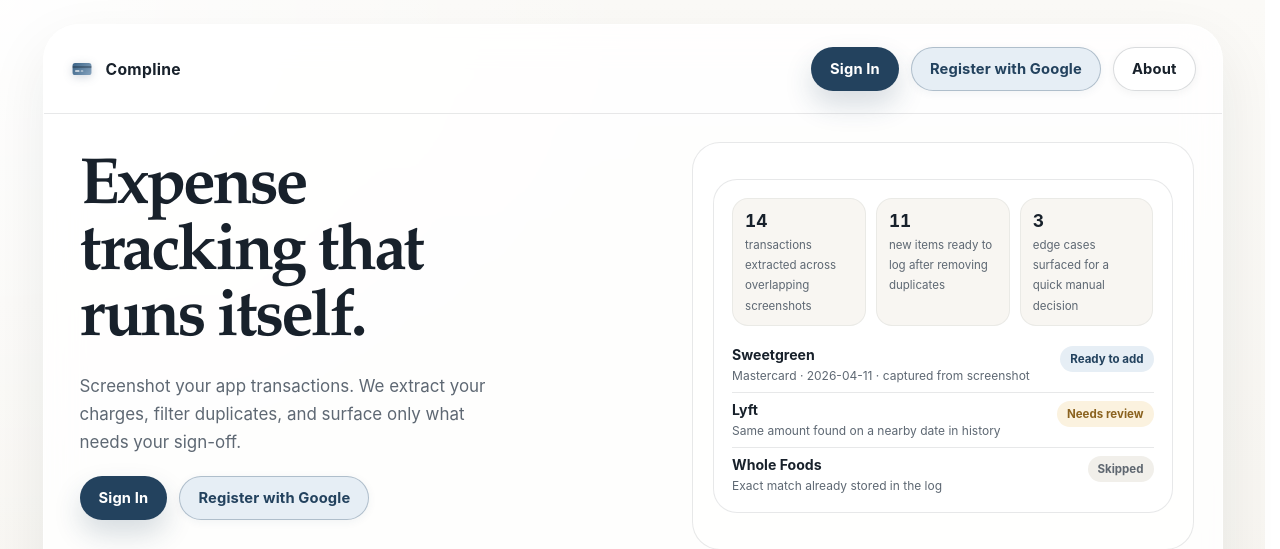
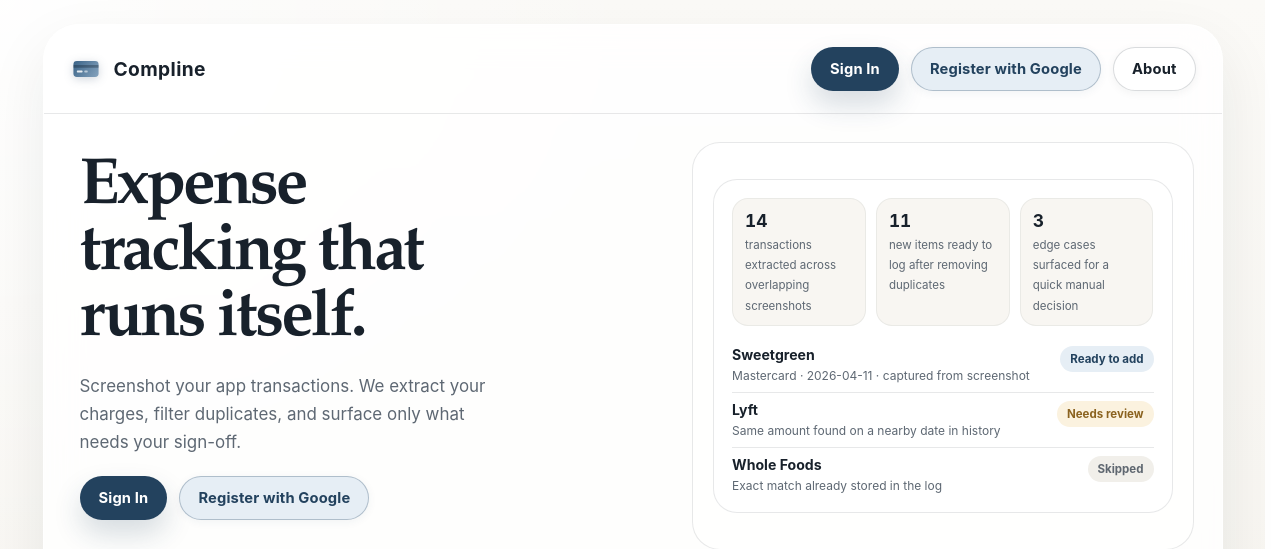
Before and after one commit to aviralagarwal1/expense-agent, a Flask app: page / in a window 1280 px wide. Shown: the top 549 px of the page. Run offline with Flask 3, Linux system fonts and the light colour scheme.

Commit message:
Bump brand mark and text across all pages

```diff
--- a/static/css/about.css
+++ b/static/css/about.css
@@ -76,13 +76,13 @@
       display: inline-flex;
       align-items: center;
       gap: 12px;
-      font-size: 0.98rem;
+      font-size: 1.2rem;
       font-weight: 700;
       letter-spacing: 0.02em;
     }
     .brand-mark {
-      width: 24px;
-      height: 24px;
+      width: 32px;
+      height: 32px;
       flex-shrink: 0;
       display: block;
       filter: drop-shadow(0 2px 5px rgba(35, 66, 94, 0.22));
--- a/static/css/history.css
+++ b/static/css/history.css
@@ -84,12 +84,13 @@
       display: inline-flex;
       align-items: center;
       gap: 12px;
+      font-size: 1.2rem;
       font-weight: 700;
       letter-spacing: 0.02em;
     }
     .brand-mark {
-      width: 24px;
-      height: 24px;
+      width: 32px;
+      height: 32px;
       flex-shrink: 0;
       display: block;
       filter: drop-shadow(0 2px 5px rgba(35, 66, 94, 0.22));
--- a/static/css/index.css
+++ b/static/css/index.css
@@ -82,14 +82,15 @@ button {
   display: inline-flex;
   align-items: center;
   gap: 12px;
+  font-size: 1.2rem;
   font-weight: 700;
   letter-spacing: 0.02em;
   color: var(--ink);
   text-decoration: none;
 }
 .brand-mark {
-  width: 24px;
-  height: 24px;
+  width: 32px;
+  height: 32px;
   flex-shrink: 0;
   display: block;
   filter: drop-shadow(0 2px 5px rgba(35, 66, 94, 0.22));
--- a/static/css/landing.css
+++ b/static/css/landing.css
@@ -59,13 +59,13 @@
       display: inline-flex;
       align-items: center;
       gap: 12px;
-      font-size: 0.98rem;
+      font-size: 1.2rem;
       font-weight: 700;
       letter-spacing: 0.02em;
     }
     .brand-mark {
-      width: 24px;
-      height: 24px;
+      width: 32px;
+      height: 32px;
       flex-shrink: 0;
       display: block;
       filter: drop-shadow(0 2px 5px rgba(35, 66, 94, 0.22));
--- a/static/css/profile_settings.css
+++ b/static/css/profile_settings.css
@@ -72,12 +72,13 @@
       display: inline-flex;
       align-items: center;
       gap: 12px;
+      font-size: 1.2rem;
       font-weight: 700;
       letter-spacing: 0.02em;
     }
     .brand-mark {
-      width: 24px;
-      height: 24px;
+      width: 32px;
+      height: 32px;
       flex-shrink: 0;
       display: block;
       filter: drop-shadow(0 2px 5px rgba(35, 66, 94, 0.22));
--- a/static/css/settings.css
+++ b/static/css/settings.css
@@ -74,12 +74,13 @@
       display: inline-flex;
       align-items: center;
       gap: 12px;
+      font-size: 1.2rem;
       font-weight: 700;
       letter-spacing: 0.02em;
     }
     .brand-mark {
-      width: 24px;
-      height: 24px;
+      width: 32px;
+      height: 32px;
       flex-shrink: 0;
       display: block;
       filter: drop-shadow(0 2px 5px rgba(35, 66, 94, 0.22));
```
